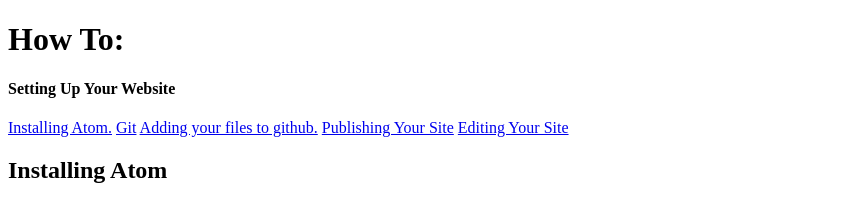
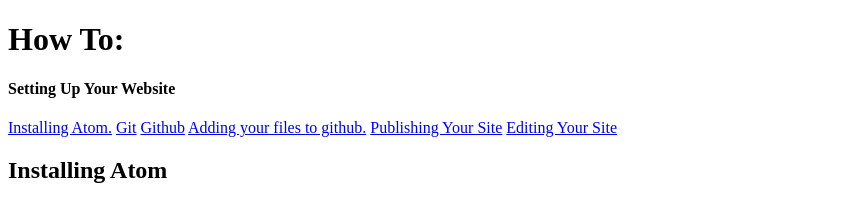
Before and after one commit to FieryFuryGame/Project-How-To, a plain HTML site: page index.html in a window 1280 px wide. Shown: the top 201 px of the page, without its empty margins (0-866 px from the left). Drawn offline with Linux system fonts and the light colour scheme; files whose address does not match are found by name.

Commit message:
Make changes 4

```diff
--- a/index.html
+++ b/index.html
@@ -11,7 +11,7 @@
 <nav>
   <a href="#atom">Installing Atom.</a>
   <a href="#git">Git</a>
-  <a href="#github>Github"</a>
+  <a href="#github">Github</a>
   <a href="#website">Adding your files to github.</a>
   <a href="#githubpages">Publishing Your Site</a>
   <a href="#editing">Editing Your Site</a>
```
